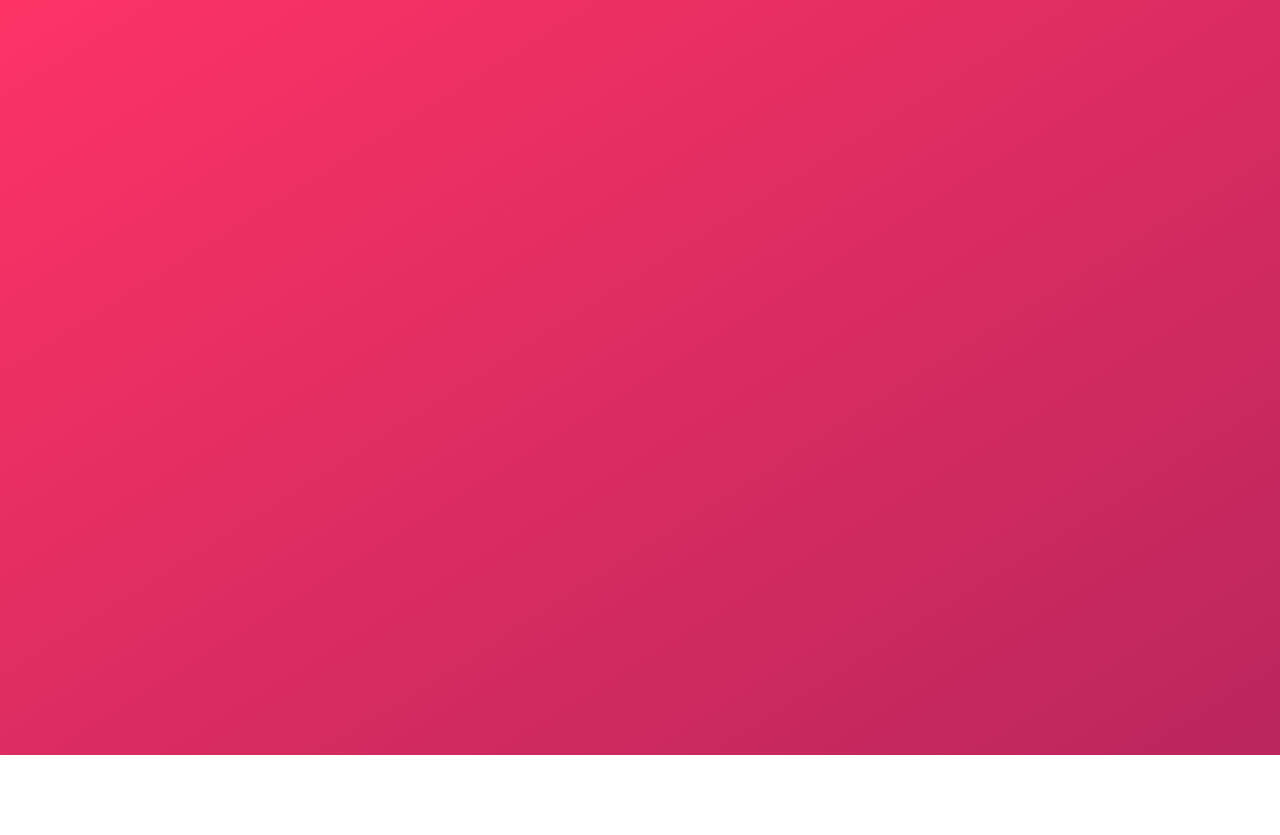
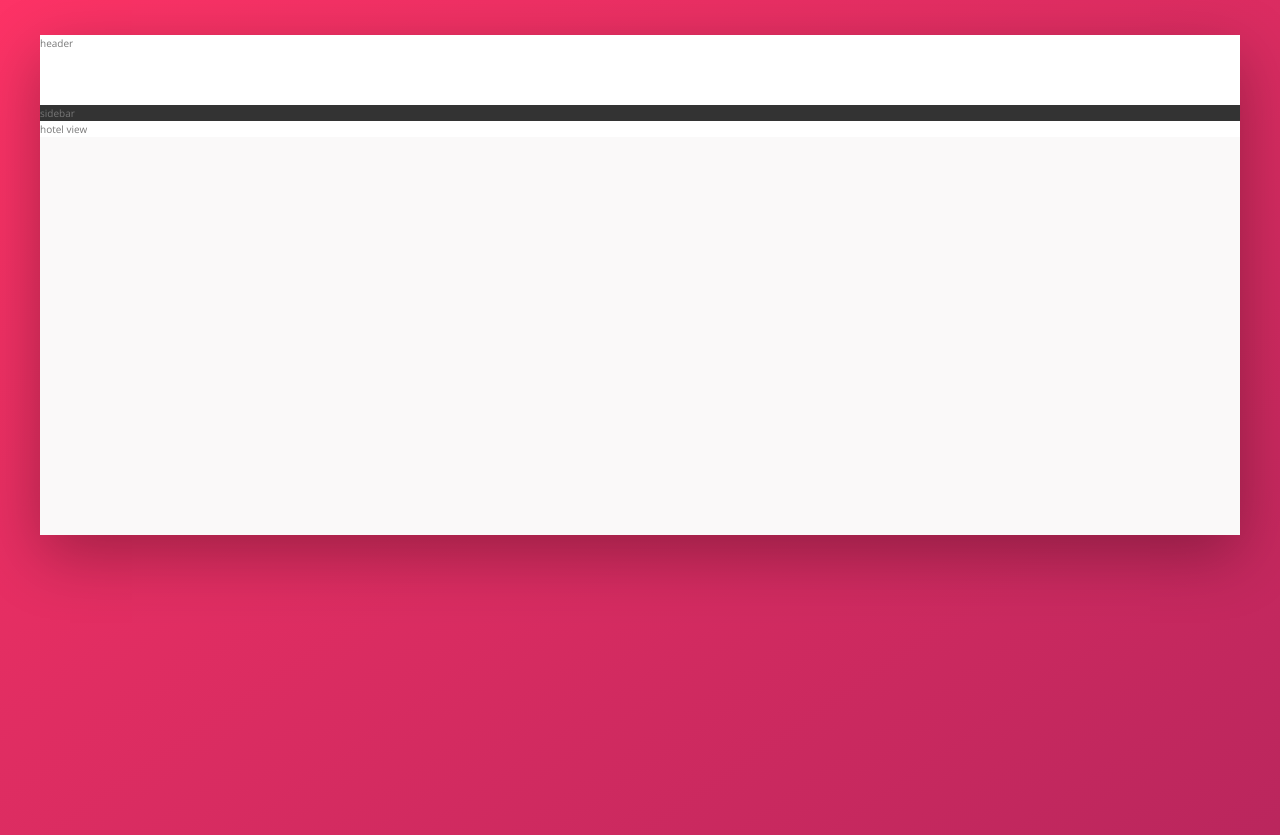
Before and after one commit to Farnerud/trillo-app, a website: page index.html in a window 1280 px wide. Shown: the part 45-880 px from the top of the page. Before the commit the page ends 800 px from the top, so only its background shows below. Drawn offline with nearby package versions, Linux system fonts and the light colour scheme.

Commit message:
#trv001 adding the initial styles to the app

```diff
--- a/index.html
+++ b/index.html
@@ -11,7 +11,19 @@
 </head>
 
 <body>
-	<h1>Trillo App</h1>
+	<div class="container">
+		<header class="header">
+			header
+		</header>
+		<div class="content">
+			<nav class="sidebar">
+				sidebar
+			</nav>
+			<main class="hotel-view">
+				hotel view
+			</main>
+		</div>
+	</div>
 </body>
 
 </html>
--- a/sass/_base.scss
+++ b/sass/_base.scss
@@ -11,6 +11,8 @@
   --color-grey-dark-1: #333;
   --color-grey-dark-2: #777;
   --color-grey-dark-3: #999;
+
+  --shadow-dark: 0 2rem 6rem rgba(0,0,0,.3);
 }
 
 * {
--- a/sass/_layout.scss
+++ b/sass/_layout.scss
@@ -0,0 +1,26 @@
+.container {
+	max-width: 120rem;
+	margin: 8rem auto;
+	background: var(--color-grey-light-1);
+	box-shadow: var(--shadow-dark);
+
+	min-height: 50rem;
+}
+
+.header {
+	height: 7rem;
+	background-color: #fff;
+	border-bottom: var(--color-grey-light-2);
+}
+
+.content{
+
+}
+
+.sidebar {
+	background-color: var(--color-grey-dark-1);
+}
+
+.hotel-view {
+	background-color: #fff;
+}
```
Also changed, not shown: css/style.css, sass/main.scss (line endings or trailing spaces).
